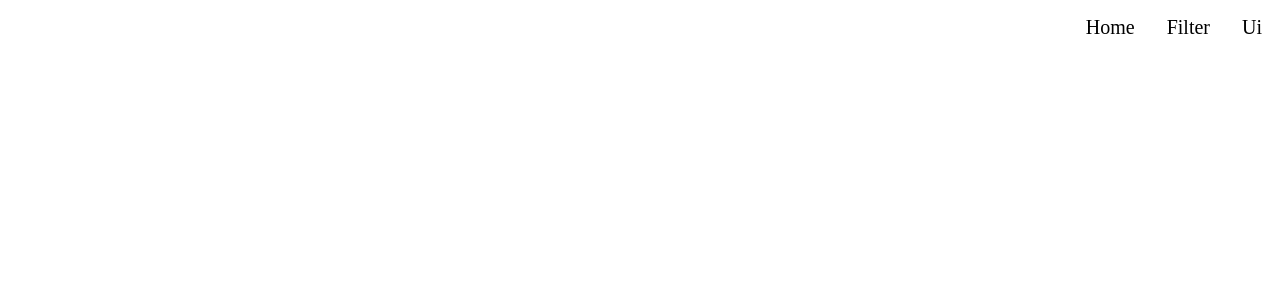
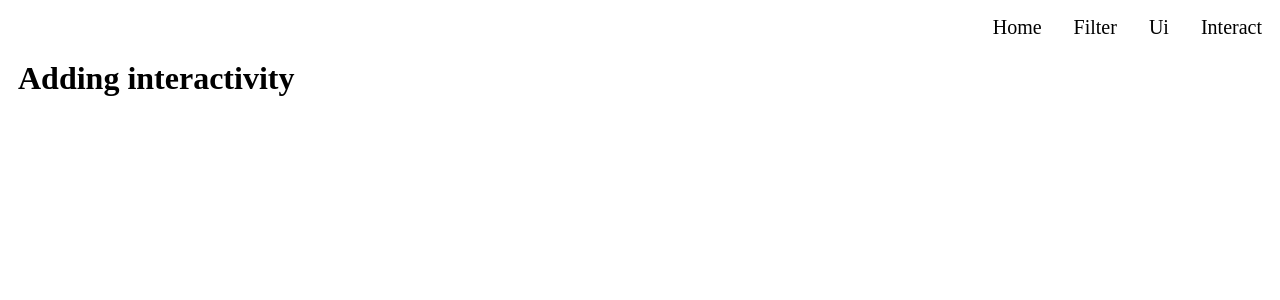
Before and after one commit to mszahan/react-official, a React (Vite) app: page /interact in a window 1280 px wide. Before the commit this address had no page. Shown: the top 300 px of the page. Built offline with nearby package versions, Linux system fonts and the light colour scheme.

Commit message:
added new route for adding interactivity section

```diff
--- a/src/App.jsx
+++ b/src/App.jsx
@@ -3,6 +3,7 @@ import Game from "./components/TicTacToe";
 import SearchThink from "./components/SearchThink";
 import Nav from "./components/Nav";
 import Ui from "./components/ui/Ui";
+import Interact from "./components/interact/Interact";
 
 const App = () => {
     return (
@@ -12,6 +13,7 @@ const App = () => {
                 <Route path="/" element={<Game/>}/>
                 <Route path="/filter" element={<SearchThink/>}/>
                 <Route path="/ui" element={<Ui/>}/>
+                <Route path="/interact" element={<Interact/>}/>
             </Routes>
         </BrowserRouter>
     )
--- a/src/components/Nav.jsx
+++ b/src/components/Nav.jsx
@@ -7,6 +7,7 @@ function Nav () {
                 <li> <Link to='/'> Home </Link> </li>
                 <li> <Link to='/filter'> Filter </Link> </li>
                 <li> <Link to='/ui'> Ui </Link> </li>
+                <li> <Link to='/interact'> Interact </Link> </li>
             </ul>
         </nav>
     )
--- /dev/null
+++ b/src/components/interact/Interact.jsx
@@ -0,0 +1,10 @@
+
+function Interact () {
+    return (
+        <div className="interact">
+            <h1>Adding interactivity</h1>
+        </div>
+    )
+}
+
+export default Interact;
```
